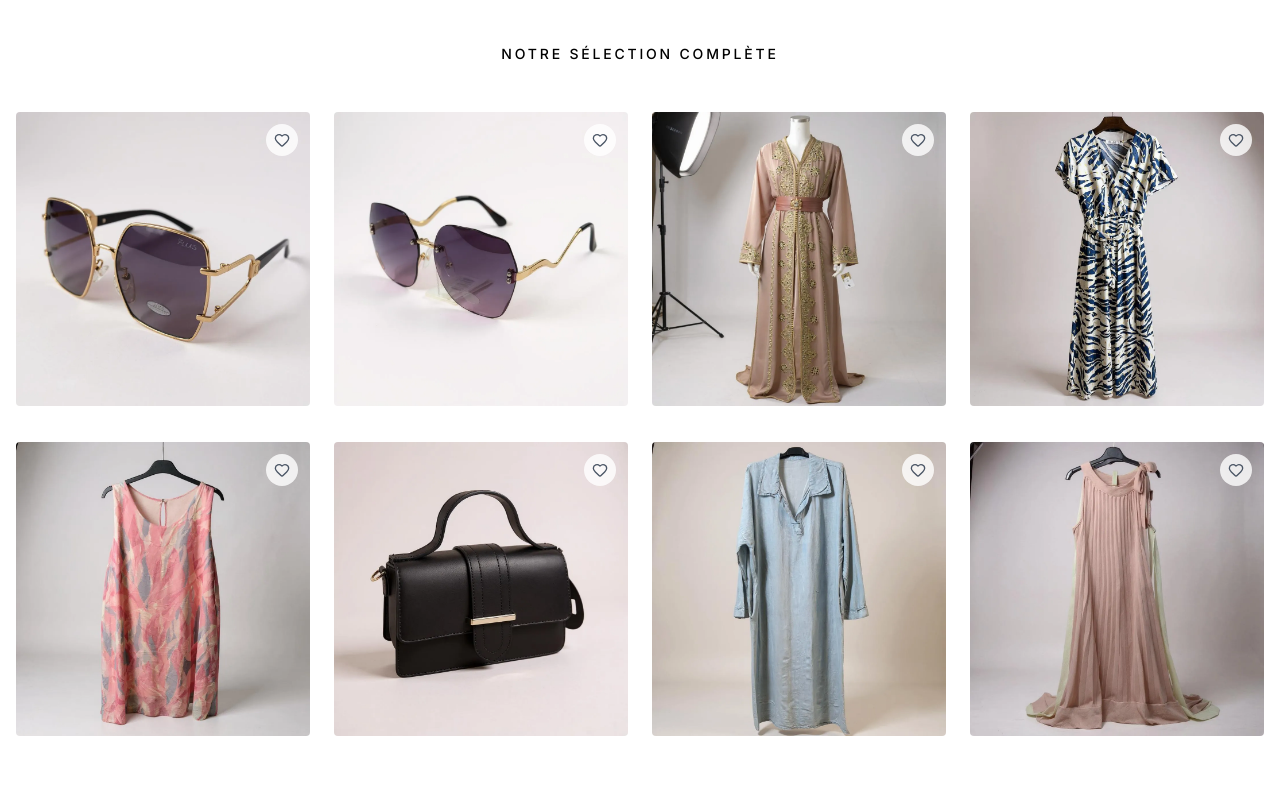
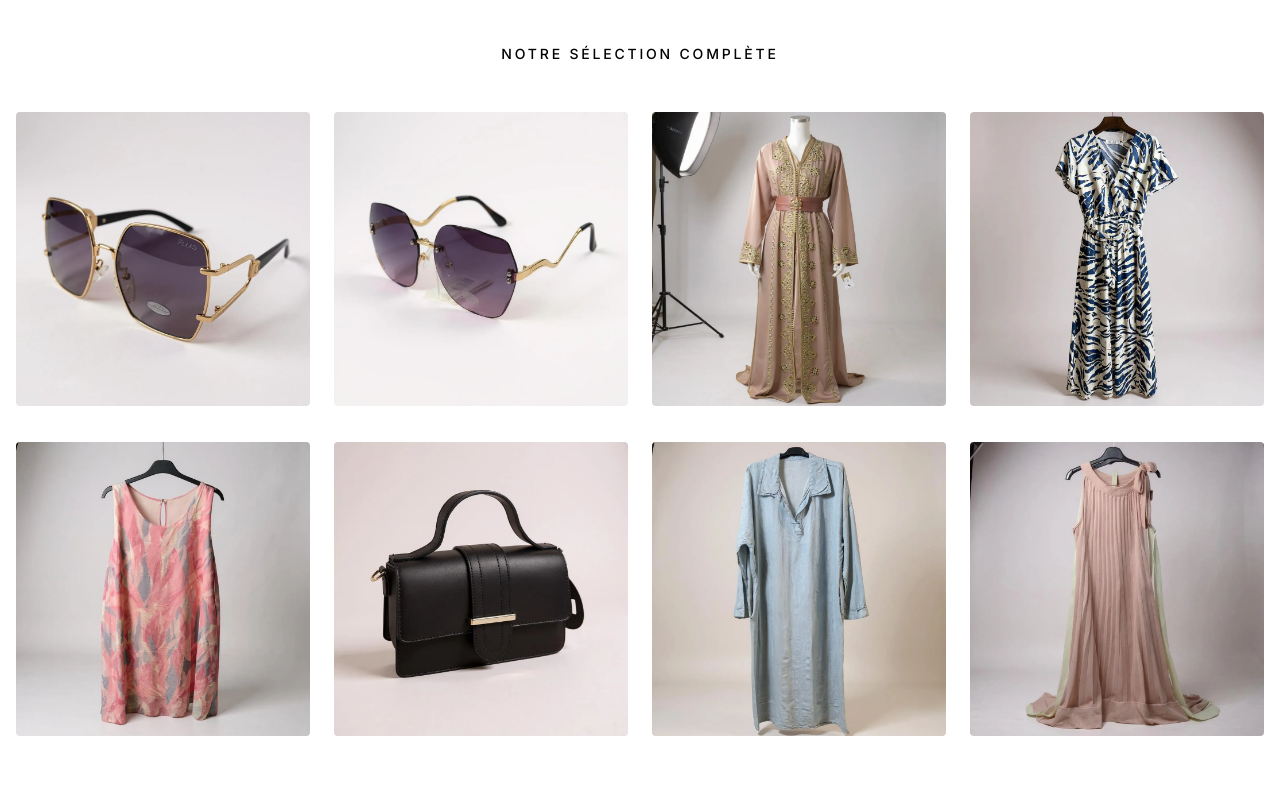
Before and after one commit to Rimao416/dress-code-front, a Next.js app: page / in a window 1280 px wide. Shown: the part 820-1620 px from the top of the page. Built offline with nearby package versions, Linux system fonts and the light colour scheme.

Commit message:
:fire: Suppression du coeur

```diff
--- a/src/components/common/ProductCard.tsx
+++ b/src/components/common/ProductCard.tsx
@@ -1,4 +1,3 @@
-import { Heart } from "lucide-react";
 import { useState, MouseEvent } from "react";
 
 // Type pour un produit (déduit de productsData)
@@ -41,15 +40,8 @@ const ProductCard = ({
   imageClassName = "",
   contentClassName = "",
 }: ProductCardProps) => {
-  const [isFavorited, setIsFavorited] = useState(false);
-
   const handleProductClick = () => {
     onClick?.(product);
-  };
-
-  const handleFavoriteClick = async (e: MouseEvent<HTMLButtonElement>) => {
-    e.stopPropagation();
-    setIsFavorited(!isFavorited);
   };
 
   // Image par défaut SVG en base64
@@ -80,21 +72,6 @@ const ProductCard = ({
           }}
         />
 
-        {/* Bouton favori */}
-        <button
-          onClick={handleFavoriteClick}
-          className="absolute top-2 sm:top-3 right-2 sm:right-3 p-1.5 sm:p-2 bg-white/80 backdrop-blur-sm rounded-full hover:bg-white transition-all duration-200 group/heart"
-          aria-label={isFavorited ? "Retirer des favoris" : "Ajouter aux favoris"}
-        >
-          <Heart
-            className={`h-3 w-3 sm:h-4 sm:w-4 transition-all duration-200 ${
-              isFavorited
-                ? "fill-red-500 text-red-500"
-                : "text-gray-600 hover:text-red-500"
-            }`}
-          />
-        </button>
-
         {/* Badge nouveau */}
         {product.isNewIn && (
           <div className="absolute top-2 sm:top-3 left-2 sm:left-3 bg-black text-white text-[10px] sm:text-xs font-semibold px-2 py-1 rounded">
@@ -113,8 +90,7 @@ const ProductCard = ({
         )}
 
         {/* Rupture de stock */}
-
-      </div>
+            </div>
     </div>
   );
 };
--- a/src/components/common/SplitSection.tsx
+++ b/src/components/common/SplitSection.tsx
@@ -162,12 +162,6 @@ const ProductSplitSection: React.FC<ProductSplitSectionProps> = ({
       : defaultImage;
 
     // Formatage du prix
-    const formatPrice = (price: number) => {
-      return new Intl.NumberFormat('fr-FR', {
-        style: 'currency',
-        currency: 'EUR'
-      }).format(price);
-    };
 
     return (
       <div className={`${span} ${height} relative overflow-hidden group cursor-pointer`}>
@@ -191,23 +185,7 @@ const ProductSplitSection: React.FC<ProductSplitSectionProps> = ({
           } transition-all duration-300`}></div>
 
           {/* Badges */}
-          <div className="absolute top-4 left-4 z-20 flex flex-col gap-2">
-            {product.isNewIn && (
-              <span className="bg-black text-white px-2 py-1 text-xs font-medium uppercase tracking-wide">
-                Nouveau
-              </span>
-            )}
-            {product.featured && (
-              <span className="bg-red-500 text-white px-2 py-1 text-xs font-medium uppercase tracking-wide">
-                Coup de coeur
-              </span>
-            )}
-            {product.comparePrice && product.comparePrice > product.price && (
-              <span className="bg-green-500 text-white px-2 py-1 text-xs font-medium uppercase tracking-wide">
-                Promo
-              </span>
-            )}
-          </div>
+
 
           {/* Contenu avec positionnement variable */}
           <div className={`absolute ${
@@ -236,31 +214,14 @@ const ProductSplitSection: React.FC<ProductSplitSectionProps> = ({
                 {/* <span className="text-lg sm:text-xl md:text-2xl font-bold">
                   {formatPrice(product.price)}
                 </span> */}
-                {product.comparePrice && product.comparePrice > product.price && (
+                {/* {product.comparePrice && product.comparePrice > product.price && (
                   <span className="text-sm opacity-70 line-through">
                     {formatPrice(product.comparePrice)}
                   </span>
-                )}
+                )} */}
               </div>
 
               {/* Rating si disponible */}
-              {product.averageRating > 0 && (
-                <div className="flex items-center gap-1">
-                  {[...Array(5)].map((_, i) => (
-                    <svg
-                      key={i}
-                      className={`w-4 h-4 ${i < Math.floor(product.averageRating) ? 'text-yellow-400' : 'text-gray-400'}`}
-                      fill="currentColor"
-                      viewBox="0 0 20 20"
-                    >
-                      <path d="M9.049 2.927c.3-.921 1.603-.921 1.902 0l1.07 3.292a1 1 0 00.95.69h3.462c.969 0 1.371 1.24.588 1.81l-2.8 2.034a1 1 0 00-.364 1.118l1.07 3.292c.3.921-.755 1.688-1.54 1.118l-2.8-2.034a1 1 0 00-1.175 0l-2.8 2.034c-.784.57-1.838-.197-1.539-1.118l1.07-3.292a1 1 0 00-.364-1.118L2.98 8.72c-.783-.57-.38-1.81.588-1.81h3.461a1 1 0 00.951-.69l1.07-3.292z" />
-                    </svg>
-                  ))}
-                  <span className="text-xs opacity-80 ml-1">
-                    ({product.reviewCount})
-                  </span>
-                </div>
-              )}
 
               <span className="inline-block text-white border-b-2 border-white pb-1 hover:border-gray-300 hover:text-gray-300 transition-colors duration-200 font-medium text-sm sm:text-base cursor-pointer">
                 Voir le produit
```
